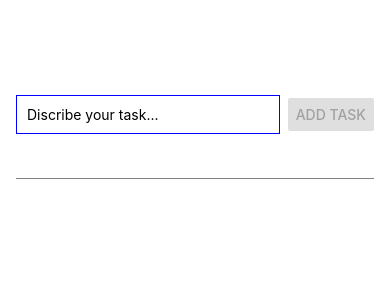
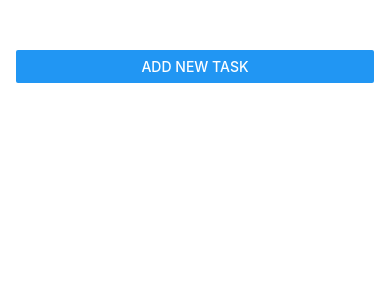
Before and after one commit to MilanDavid/React-Native-ToDo, a React Native app: screen / in a window 390 px wide. Shown: the top 300 px of the page. Built offline with nearby package versions, Linux system fonts and the light colour scheme.

Commit message:
finish todo app

```diff
--- a/App.js
+++ b/App.js
@@ -1,10 +1,12 @@
 import React, { useState } from "react";
-import { FlatList, StyleSheet, View } from "react-native";
+import { FlatList, StyleSheet, View, Button } from "react-native";
+import { StatusBar } from "expo-status-bar";
 import TaskInput from "./components/TaskInput";
 import TaskItem from "./components/TaskItem";
 
 export default function App() {
   const [taskList, setTaskList] = useState([]);
+  const [modalIsVisable, setModalIsVisable] = useState(false);
 
   const handleAddTask = (taskText) => {
     setTaskList((prevState) => [
@@ -25,9 +27,22 @@
     setTaskList((prevState) => prevState.filter((item, idx) => idx != index));
   };
 
+  const handleModalIsVisable = () => {
+    setModalIsVisable(!modalIsVisable);
+  };
+
   return (
+    <>
+      <StatusBar style="light"/>
       <View style={styles.appContainer}>
-      <TaskInput handleAddTask={handleAddTask} />
+        <Button title="Add new Task" onPress={handleModalIsVisable} />
+        {modalIsVisable && (
+          <TaskInput
+            handleAddTask={handleAddTask}
+            visible={modalIsVisable}
+            handleModalIsVisable={handleModalIsVisable}
+          />
+        )}
         <View style={styles.taskContainer}>
           <FlatList
             data={taskList}
@@ -43,6 +58,7 @@
           />
         </View>
       </View>
+    </>
   );
 }
 
--- a/app.json
+++ b/app.json
@@ -5,6 +5,7 @@
     "version": "1.0.0",
     "orientation": "portrait",
     "icon": "./assets/icon.png",
+    "backgroundColor": "#1e085a",
     "userInterfaceStyle": "light",
     "splash": {
       "image": "./assets/splash.png",
--- a/components/TaskInput.js
+++ b/components/TaskInput.js
@@ -1,5 +1,13 @@
 import { useState } from "react";
-import { Button, StyleSheet, TextInput, View } from "react-native";
+import {
+  Button,
+  Modal,
+  StyleSheet,
+  TextInput,
+  View,
+  Image,
+} from "react-native";
+import task from "../assets/images/task.png";
 
 const TaskInput = (props) => {
   const [taskText, setTaskText] = useState("");
@@ -11,41 +19,64 @@
   const handleAddTask = () => {
     props.handleAddTask(taskText);
     setTaskText("");
+    props.handleModalIsVisable();
   };
 
   return (
+    <Modal visible={props.visible} animationType="slide">
       <View style={styles.inputContainer}>
+        <Image style={styles.image} source={task} />
         <TextInput
           placeholder="Discribe your task..."
           style={styles.inputField}
           onChangeText={handleTaskInput}
           value={taskText}
         />
+        <View style={styles.buttonsContainer}>
+          <View>
             <Button
               title="Add Task"
               disabled={taskText.length === 0}
               onPress={handleAddTask}
             />
           </View>
+          <View>
+            <Button title="Cancel" onPress={props.handleModalIsVisable} />
+          </View>
+        </View>
+      </View>
+    </Modal>
   );
 };
 
 const styles = StyleSheet.create({
   inputContainer: {
     flex: 1,
-    flexDirection: "row",
-    justifyContent: "space-between",
+    justifyContent: "center",
     alignItems: "center",
     marginBottom: 24,
     borderBottomWidth: 1,
     borderBottomColor: "gray",
+    backgroundColor: "#311b6b",
   },
   inputField: {
+    backgroundColor: "white",
+    borderRadius: 6,
+    width: "90%",
     borderWidth: 1,
     borderColor: "blue",
-    flex: 1,
-    padding: 10,
-    marginRight: 8,
+    padding: 16,
+    color: "white",
+  },
+  buttonsContainer: {
+    width: "90%",
+    flexDirection: "row",
+    justifyContent: "space-between",
+  },
+  image: {
+    width: 100,
+    height: 100,
+    margin: 20,
   },
 });
 
```
Also changed, not shown: assets/images/task.png (added). Lines whose indentation alone changed are shown as unchanged.
